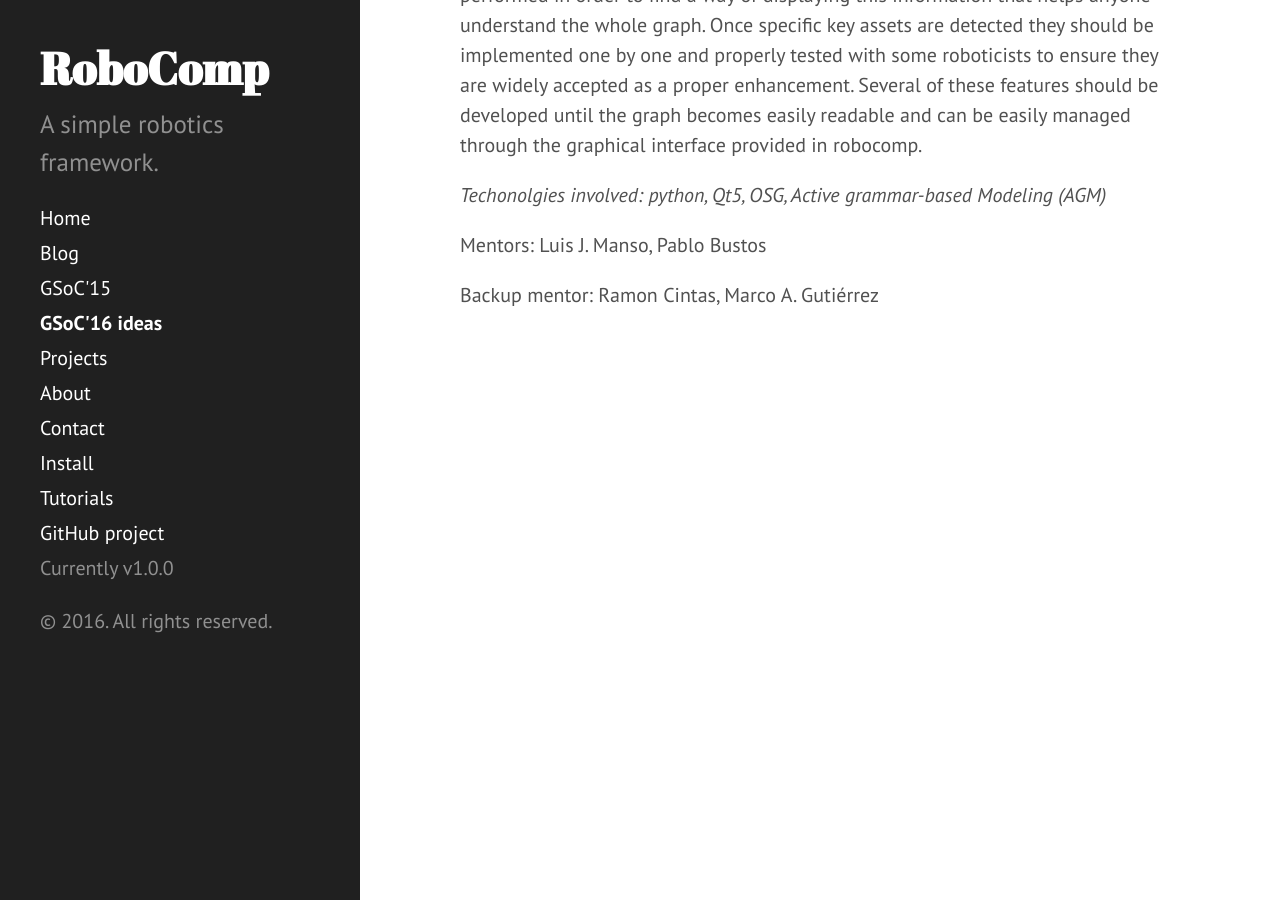
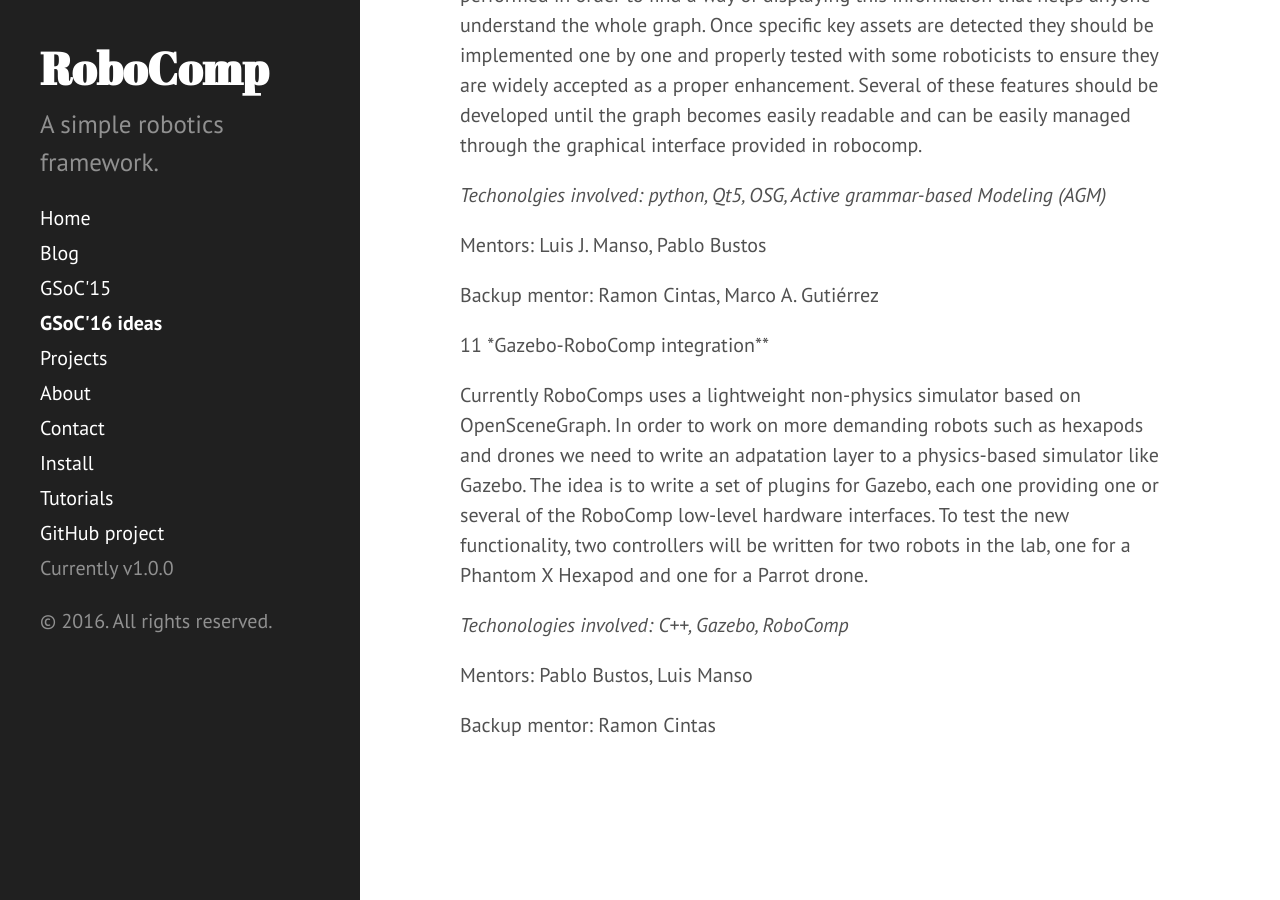
Before and after one commit to robocomp/website, a Jekyll site: the page built from GSoC_2016.md, in a window 1280 px wide and 900 px high, scrolled down 5770 px. Built offline with Jekyll 4.4.1, drawn with Linux system fonts in a browser that asks for light colours; Markdown is read by kramdown in place of the engine named in the settings.

Commit message:
Update GSoC_2016.md

```diff
--- a/GSoC_2016.md
+++ b/GSoC_2016.md
@@ -124,3 +124,13 @@
 Mentors: Luis J. Manso, Pablo Bustos
 
 Backup mentor: Ramon Cintas, Marco A. Gutiérrez
+
+11 *Gazebo-RoboComp integration**
+
+Currently RoboComps uses a lightweight non-physics simulator based on OpenSceneGraph. In order to work on more demanding robots such as hexapods and drones we need to write an adpatation layer to a physics-based simulator like Gazebo. The idea is to write a set of plugins for Gazebo, each one providing one or several of the RoboComp low-level hardware interfaces. To test the new functionality, two controllers will be written for two robots in the lab, one for a Phantom X Hexapod  and one for a Parrot drone.
+
+*Techonologies involved: C++, Gazebo, RoboComp*
+
+Mentors: Pablo Bustos, Luis Manso
+
+Backup mentor: Ramon Cintas
```
